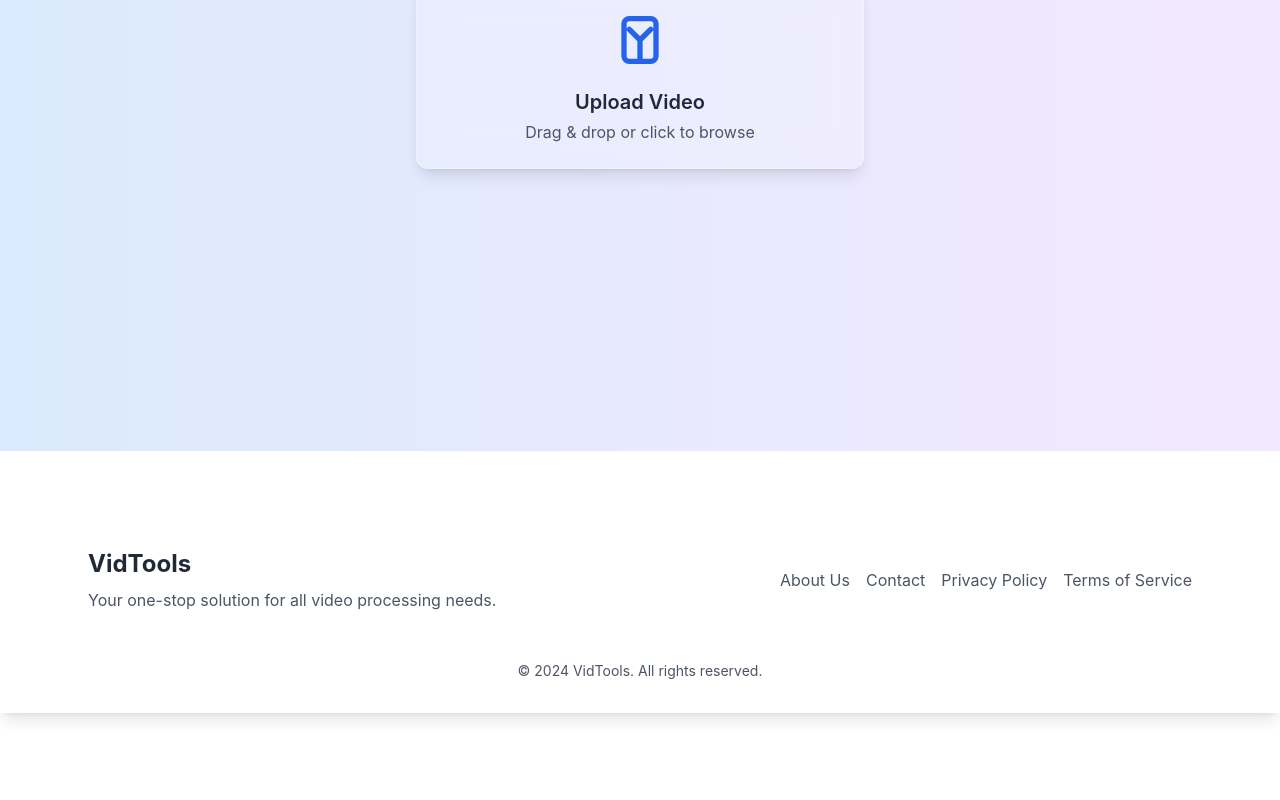
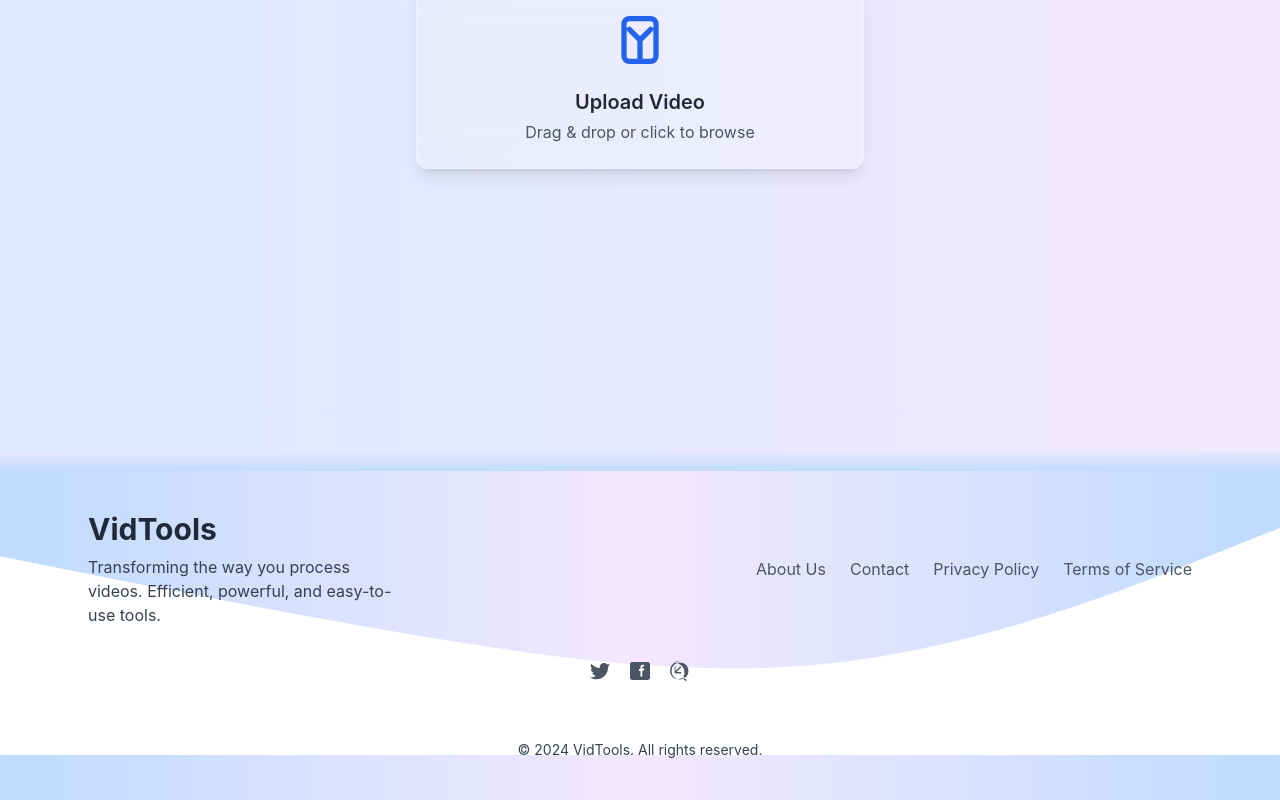
Before and after one commit to K-Jadeja/vid-tools, a React (Vite) app: page /video-compression in a window 1280 px wide. Shown: the part 349-1149 px from the top of the page. Before the commit the page ends 1062 px from the top, so only its background shows below. Built offline with nearby package versions, Linux system fonts and the light colour scheme.

Commit message:
footer styling

```diff
--- a/src/App.jsx
+++ b/src/App.jsx
@@ -26,6 +26,9 @@ function App() {
         <Route path="/video-merging" element={<VideoMerging />} />
         <Route path="/video-compression" element={<VideoCompressor />} />
       </Routes>
+      <div className="transition-layer">
+        <div className="h-5 bg-gradient-to-b from-[#e6e9fe] to-[#c1dbfe]"></div>
+      </div>
       <Footer />
     </Router>
   );
--- a/src/components/Footer.jsx
+++ b/src/components/Footer.jsx
@@ -2,46 +2,106 @@ import React from "react";
 
 function Footer() {
   return (
-    <footer className="bg-white bg-opacity-20 backdrop-blur-lg border-t border-white/30 shadow-lg py-8 mt-16">
-      <div className="max-w-6xl mx-auto px-6">
+    <footer className="relative bg-gradient-to-r from-blue-200 via-purple-100 to-blue-200 py-10">
+      {/* SVG Wave at the Top of the Footer */}
+      <div className="absolute inset-x-0 top-0">
+        <svg
+          xmlns="http://www.w3.org/2000/svg"
+          viewBox="0 0 1440 320"
+          className="w-full"
+        >
+          <path
+            fill="#ffffff"
+            fillOpacity="1"
+            d="M0,96L80,112C160,128,320,160,480,186.7C640,213,800,235,960,213.3C1120,192,1280,128,1360,96L1440,64L1440,320L1360,320C1280,320,1120,320,960,320C800,320,640,320,480,320C320,320,160,320,80,320L0,320Z"
+          ></path>
+        </svg>
+      </div>
+
+      <div className="max-w-6xl mx-auto px-6 relative z-10">
         <div className="flex flex-col md:flex-row justify-between items-center text-center md:text-left">
-          <div className="mb-6 md:mb-0">
-            <h2 className="text-2xl font-bold text-gray-800">VidTools</h2>
-            <p className="text-gray-600 mt-2">
-              Your one-stop solution for all video processing needs.
+          <div className="mb-8 md:mb-0">
+            <h2 className="text-3xl font-bold text-gray-800">VidTools</h2>
+            <p className="text-gray-700 mt-2 max-w-xs">
+              Transforming the way you process videos. Efficient, powerful, and
+              easy-to-use tools.
             </p>
           </div>
 
-          <div className="flex space-x-4 mt-4 md:mt-0">
+          <div className="flex flex-col md:flex-row space-y-4 md:space-y-0 md:space-x-6">
             <a
               href="#"
-              className="text-gray-600 hover:text-gray-800 transition-colors duration-300"
+              className="text-gray-600 hover:text-blue-600 transition-colors duration-300"
             >
               About Us
             </a>
             <a
               href="#"
-              className="text-gray-600 hover:text-gray-800 transition-colors duration-300"
+              className="text-gray-600 hover:text-blue-600 transition-colors duration-300"
             >
               Contact
             </a>
             <a
               href="#"
-              className="text-gray-600 hover:text-gray-800 transition-colors duration-300"
+              className="text-gray-600 hover:text-blue-600 transition-colors duration-300"
             >
               Privacy Policy
             </a>
             <a
               href="#"
-              className="text-gray-600 hover:text-gray-800 transition-colors duration-300"
+              className="text-gray-600 hover:text-blue-600 transition-colors duration-300"
             >
               Terms of Service
             </a>
           </div>
         </div>
 
-        <div className="border-t border-white/30 mt-6 pt-6 text-center">
-          <p className="text-gray-600 text-sm">
+        <div className="flex justify-center mt-8">
+          <div className="flex space-x-4">
+            <a
+              href="#"
+              className="text-gray-600 hover:text-blue-600 transition-colors duration-300"
+            >
+              <svg
+                className="w-6 h-6"
+                fill="currentColor"
+                viewBox="0 0 24 24"
+                xmlns="http://www.w3.org/2000/svg"
+              >
+                <path d="M22.46 6.03c-.77.35-1.6.58-2.46.69.88-.53 1.56-1.37 1.88-2.38-.83.49-1.74.85-2.71 1.05A4.14 4.14 0 0015.85 4c-2.27 0-4.1 1.83-4.1 4.09 0 .32.04.64.1.94-3.41-.17-6.44-1.81-8.47-4.28-.35.6-.55 1.3-.55 2.05 0 1.42.72 2.67 1.83 3.4-.67-.02-1.3-.21-1.85-.51v.05c0 1.99 1.42 3.65 3.3 4.03-.34.09-.71.14-1.09.14-.27 0-.52-.03-.78-.08.53 1.64 2.06 2.83 3.87 2.86a8.3 8.3 0 01-5.14 1.77c-.33 0-.66-.02-.98-.05 1.83 1.17 4 1.85 6.34 1.85 7.6 0 11.76-6.29 11.76-11.76 0-.18-.01-.37-.02-.55.8-.57 1.5-1.27 2.05-2.08z" />
+              </svg>
+            </a>
+            <a
+              href="#"
+              className="text-gray-600 hover:text-blue-600 transition-colors duration-300"
+            >
+              <svg
+                className="w-6 h-6"
+                fill="currentColor"
+                viewBox="0 0 24 24"
+                xmlns="http://www.w3.org/2000/svg"
+              >
+                <path d="M19.75 3H4.25C3.01 3 2 4.01 2 5.25v13.5C2 19.99 3.01 21 4.25 21h15.5c1.24 0 2.25-1.01 2.25-2.25V5.25C22 4.01 20.99 3 19.75 3zm-5.17 14.5h-2.14V12h-1.46v-2.02h1.46V8.25c0-1.57.9-2.42 2.28-2.42.66 0 1.35.12 1.35.12v1.45h-.76c-.75 0-.98.47-.98 1.01v1.13h1.87l-.3 2.02h-1.57v5.5z" />
+              </svg>
+            </a>
+            <a
+              href="#"
+              className="text-gray-600 hover:text-blue-600 transition-colors duration-300"
+            >
+              <svg
+                className="w-6 h-6"
+                fill="currentColor"
+                viewBox="0 0 24 24"
+                xmlns="http://www.w3.org/2000/svg"
+              >
+                <path d="M12 2.04c-5.5 0-9.96 4.46-9.96 9.96 0 4.41 3.65 8.06 8.06 8.06 1.53 0 2.96-.4 4.2-1.12l2.91 2.91a.75.75 0 001.06 0l.01-.01a.75.75 0 00-.01-1.06l-2.91-2.91c.71-1.24 1.11-2.67 1.11-4.21 0-5.5-4.46-9.96-9.96-9.96zm0 1.5c4.66 0 8.46 3.8 8.46 8.46 0 4.66-3.8 8.46-8.46 8.46-4.66 0-8.46-3.8-8.46-8.46 0-4.66 3.8-8.46 8.46-8.46zm-4.71 4.2a.75.75 0 00-.75.75v5.36a.75.75 0 00.75.75h5.35a.75.75 0 000-1.5H8.55l4.36-4.36a.75.75 0 00-1.06-1.06l-4.36 4.36V7.49a.75.75 0 00-.75-.75z" />
+              </svg>
+            </a>
+          </div>
+        </div>
+
+        <div className="border-t border-white/30 mt-8 pt-6 text-center">
+          <p className="text-gray-700 text-sm">
             &copy; {new Date().getFullYear()} VidTools. All rights reserved.
           </p>
         </div>
```
